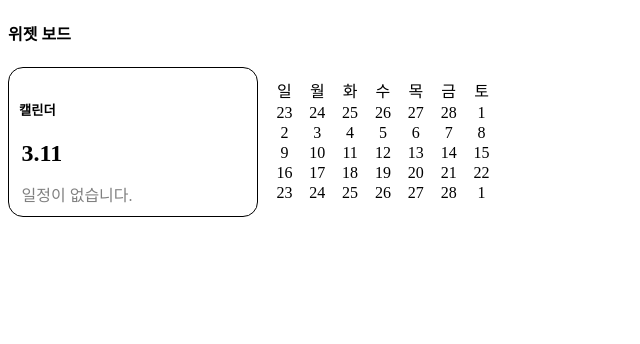
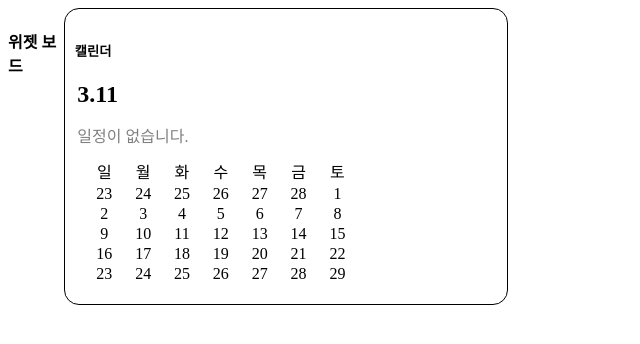
Before and after one commit to hyooss/-----, a plain HTML site: page 0309-3.html in a window 1280 px wide. Shown: the whole page, without its empty margins (0-640 px from the left). Drawn offline with Linux system fonts and the light colour scheme.

Commit message:
테두리 안에 날짜 넣음음

```diff
--- a/0309-3.html
+++ b/0309-3.html
@@ -7,11 +7,13 @@
   <style>
     .all{
       width: 500px;
+      display: flex;
     }
     .firstbox{
       background-color: white;
       border-radius: 15px;
-      border: 1px solid black;}
+      border: 1px solid black;
+    }
    .secondbox{
       text-align: right;
       list-style-type: none;
@@ -43,22 +45,23 @@
       display: table;
       width:100%;
     }
+    h4{
+      flex-wrap: nowrap;
+    }
   </style>
 </head>
 <body>
   <div class="all">
     <h4>위젯 보드</h4>
     <div class="container">
+
     <div class="firstbox">
            <div class="letter">
               <h5>캘린더</h5>
               <h2>3.11</h2>
               <br><p>일정이 없습니다.</p>
             </div>
-            </div>
-
             <div class="secondbox">
-
               <div class="calendar">
                 <table>
                   <tr>
@@ -113,7 +116,7 @@
                     <td>26</td>
                     <td>27</td>
                     <td>28</td>
-                  <td>1</td>
+                    <td>29</td>
                   </tr>
                 </table>
               </div>
@@ -121,5 +124,8 @@
         </div>
       </div>
             </div>
+
+
+    </div>
 </body>
 </html>
```
Lines whose indentation alone changed are shown as unchanged.
